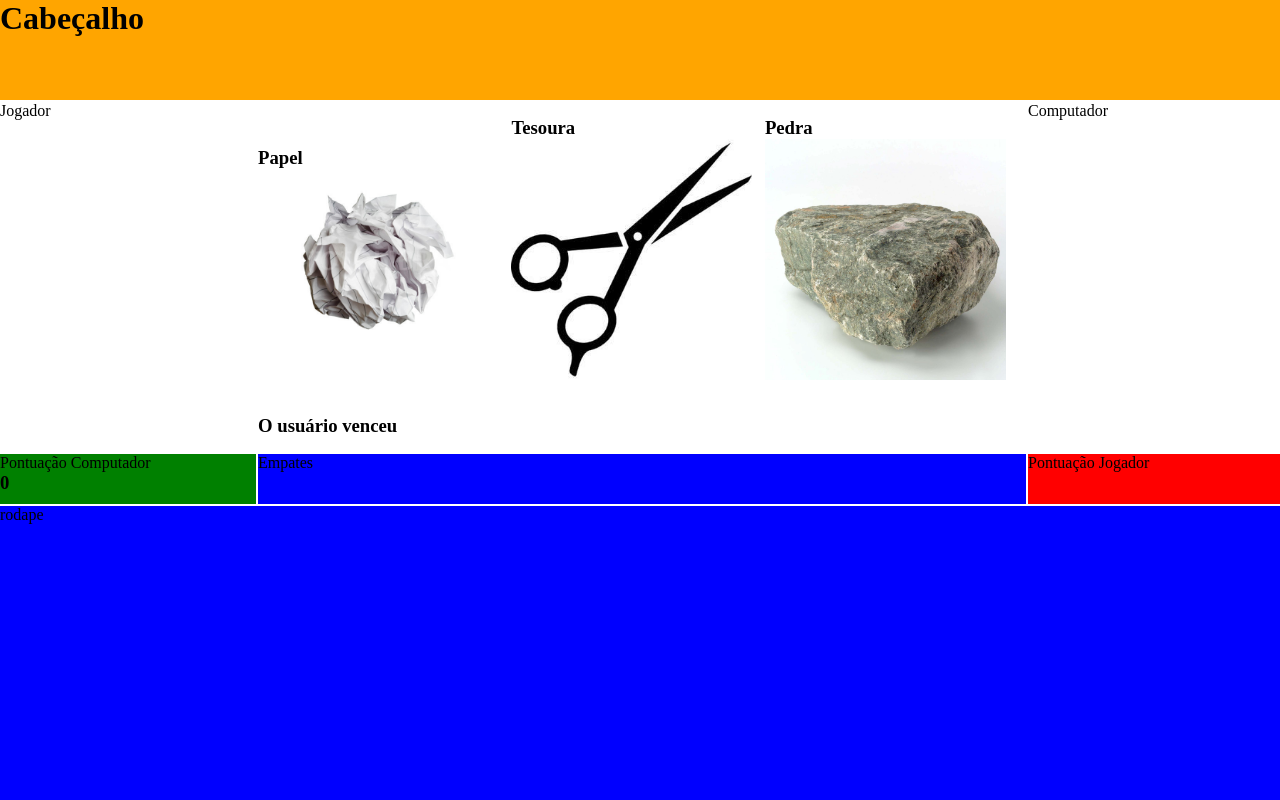
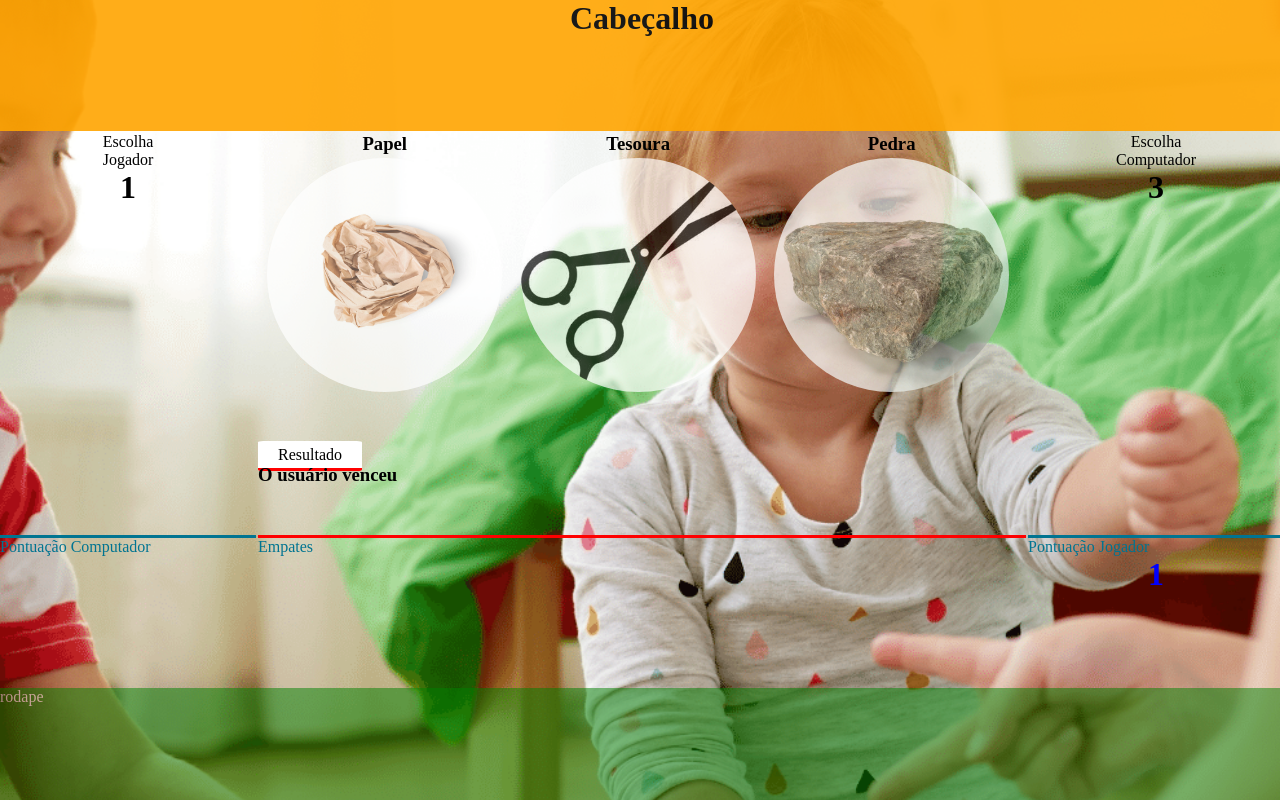
Before and after one commit to adilsondias2018/PapelPedraTesoura, a plain HTML site: page index.html in a window 1280 px wide. Both pictures are taken after a click on the element 384 px from the left and 267 px from the top of the page. Drawn offline with Linux system fonts and the light colour scheme.

Commit message:
Ainda falta ajustes nas chamadas da funçao

```diff
--- a/index.html
+++ b/index.html
@@ -15,32 +15,34 @@
         <div class="elemento">
             <h3>Papel</h3>
             <figure  id= 1 data-valor = '1'>
-                <figurecaption><img src="img/papel.jpeg" width="95%" alt="imagem papel embrulhado"></figurecaption>
+                <img src="img/papel3.png"  alt="imagem papel embrulhado">
             </figure>
         </div>
         <div class="elemento">
             <h3>Tesoura</h3>
             <figure id= 2 >
-            <figurecaption >
-                    <img src="img/tesoura.jpg" width="95%"  alt=" imagem desenho tesoura da cor toda preta"></figurecaption>
+                    <img src="img/tesoura.jpg"   alt=" imagem desenho tesoura da cor toda preta">
             </figure>
         </div>
         <div class="elemento">
             <h3>Pedra</h3>
             <figure id= 3>
-                <figurecaption><img src="img/pedra.jpeg" width="95%" alt=""></figurecaption>
+
+                <img src="img/pedra.jpeg"  alt="">
             </figure>
+            <div class="numero"></div>
         </div>
+        <div id="resultado"><span class="textoResultado">Resultado</span></div>
 
-        <div id="resultado">
+        </section>
+
 
         </div>
-        </section>
 
     </main>
 
-        <div class="computador">Computador </div>
-        <div class="jogador">Jogador</div>
+        <div id="computador"> Escolha <br> Computador</div>
+        <div id="jogador">Escolha <br> Jogador</div>
         <div id ="pontuacaoComputador">Pontuação Computador</div>
         <div id ="pontuacaoEmpate">Empates</div>
         <div id="pontuacaoJogador">Pontuação Jogador</div>
--- a/script.js
+++ b/script.js
@@ -12,93 +12,78 @@ let pontuacaoEmpate = 0
 
 let resultado = document.createElement('h3')
 let pontuacao = document.createElement('h3')
-
- pontuacao.textContent = pontuacaoComputador
- document.getElementById('pontuacaoComputador').appendChild(pontuacao)
+let escolhaJogador   = document.createElement('h1')
+let escolhaComputador   = document.createElement('h1')
 
     for (let i = 0; i < figuras.length; i++) {
-
-        console.log ('Fora event click acima ' +   pontuacaoComputador, pontuacaoEmpate, pontuacaoJogador);
-
 
         figuras[i].addEventListener('click', (e) => {
             const computador = Math.floor(Math.random() * 3 + 1)
             const escolhaUsario = parseInt(figuras[i].id)
-            console.log(computador, escolhaUsario)
-
 
             if ((computador === 1 && escolhaUsario === 3) || (computador === 3 && escolhaUsario === 2) || (computador === 2 && escolhaUsario === 1)) {
 
+                escolhasJogadorComputador(escolhaUsario, computador)
 
 
                 resultado.innerText = ' O computador venceu !';
 
                 document.getElementById('resultado').appendChild(resultado)
 
-
                 pontuacaoComputador += 1
 
                 console.log(computador, escolhaUsario, pontuacaoComputador)
 
-                // contadorComputador(pontuacaoComputador)
-
-
-
-
+                contadorComputador(pontuacaoComputador)
 
             } else if ((computador === 3 && escolhaUsario === 1) || (computador === 2 && escolhaUsario === 3) || (computador === 1 && escolhaUsario === 2)){
+
+                escolhasJogadorComputador(escolhaUsario, computador)
 
                 resultado.innerText = ' O usuário venceu';
                 document.getElementById('resultado').appendChild(resultado)
                 console.log(computador, escolhaUsario)
                 pontuacaoJogador += 1
                 console.log(computador, escolhaUsario, pontuacaoJogador)
-                // contadorJogagor(pontuacaoJogador)
+                contadorJogagor(pontuacaoJogador)
 
             }else if ( computador === escolhaUsario){
 
+                escolhasJogadorComputador(escolhaUsario, computador)
                 resultado.innerText = ' Empate';
                 document.getElementById('resultado').appendChild(resultado)
                 pontuacaoEmpate += 1
-                // contadorEmpate(pontuacaoEmpate)
+                contadorEmpate(pontuacaoEmpate)
             }
 
-
-
-
-            console.log ('Final for ' +   pontuacaoComputador, pontuacaoEmpate, pontuacaoJogador);
-
-
         })
-
-        console.log ('Fora event click abaixo ' +   pontuacaoComputador, pontuacaoEmpate, pontuacaoJogador);
-
-
-
 
     }
 
 function contadorEmpate(pontosAtuis) {
 
     pontuacao.innerText = pontosAtuis
-
     document.getElementById('pontuacaoEmpate').appendChild(pontuacao)
 }
 
 function contadorJogagor(pontosAtuis) {
 
     pontuacao.innerText = pontosAtuis
-
     document.getElementById('pontuacaoJogador').appendChild(pontuacao)
 }
 
 function contadorComputador(pontosAtuis) {
 
     pontuacao.innerText = pontosAtuis
-
     document.getElementById('pontuacaoComputador').appendChild(pontuacao)
 }
 
-contadorEmpate(pontuacaoEmpate)
-contadorJogagor(pontuacaoJogador)
-contadorComputador(pontuacaoComputador)
+function escolhasJogadorComputador(jogador, computador){
+
+                 escolhaJogador.innerText = jogador
+                 escolhaComputador.innerText = computador
+                document.getElementById('jogador').appendChild(escolhaJogador)
+                document.getElementById('computador').appendChild(escolhaComputador)
+
+
+}
--- a/style.css
+++ b/style.css
@@ -1,34 +1,56 @@
 *{
     margin: 0;
     padding: 0;
+    box-sizing: border-box;
+}
+
+
+html {
+    background: url(./img/bg1.png) no-repeat center center fixed;
+    background-size: cover;
+    height: 100%;
+    overflow: hidden;
+  }
+body {
+    display: grid;
+    height: 100vh;
+    grid-template-columns: 20% 60% 20%;
+    grid-gap: 2px;
+    grid-template-areas:
+    'cabecalho cabecalho cabecalho'
+    'jagador conteudo computador'
+    'pontuacaoJogador pontuacaoEmpate pontuacaoComputador '
+    'rodape rodape rodape';
+
+
 }
 
 header{
     grid-area: cabecalho;
-    background-color: blue;
 
 }
 .topo{
-
     background-color: orange;
+    text-align: center;
+    opacity: 0.9;
 }
 
 main{
-
     grid-area: conteudo;
     display: grid;
     grid-template-columns: 33% 33% 33%;
-    align-items: center;
     background-image: url();
 
 }
-
-
-
-.computador{
+#computador{
 
     grid-area: computador;
+    text-align: center ;
 
+}
+
+.resultado{
+    grid-area: resultado;
 }
 
 .stylePlay{
@@ -36,45 +58,59 @@ main{
     grid-area: jogador;
 
 }
+#jogador{
+    text-align: center;
+}
 
 footer{
 
     grid-area: rodape;
-
-    background-color:blue;
+    background-color: green;
+    color: white;
+    opacity: 0.5;
 
 }
 
-#pontuacaoComputador{
+#pontuacaoComputador {
+     border-top: rgba(1, 116, 145) 3px solid;
+     color: rgb(1, 116, 145);
 
-    background-color: green;
+}
+
+
+
+#pontuacaoComputador  h3{
+    color: rgb(1, 116, 145);
+    font-size: 2em;
+    text-align: center;
 
 }
 #pontuacaoJogador{
 
-    background-color: red;
+    border-top:rgb(1, 116, 145) 3px solid;
+    color: rgb(1, 116, 145);
+}
+#pontuacaoJogador h3{
+    color: blue;
+    font-size: 2em;
+    text-align: center;
 }
 
-#pontuacaoEmpate{
+#pontuacaoEmpate {
+    border-top: red 3px solid;
+    color:rgb(1, 116, 145)
+}
 
-    background-color: blue;
+#pontuacaoEmpate h3{
+
+    color:grey;
+    font-size: 2em;
+    text-align: center;
+
 }
 
 
-body {
 
-    display: grid;
-    min-height: 100vh;
-    grid-template-columns: 20% 60% 20%;
-    grid-template-rows: 100px 350px  50px;
-    grid-gap: 2px;
-    grid-template-areas:
-    'cabecalho cabecalho cabecalho'
-    'jagador conteudo computador'
-    'pontuacaoJogador pontuacaoEmpate pontuacaoComputador '
-    'rodape rodape rodape';
-
-}
 
 .tela_conteudo{
 
@@ -84,14 +120,26 @@ body {
 
 }
 
-elemento{
+.elemento{
 
-    margin: 0 auto;
-    padding: 50px;
+    text-align: center;
+
+
 
 }
 
-#resultado{
-
+img{
+    width: 95%;
+    border-radius: 50%;
+    padding: 3px;
+    opacity: 0.7;
 
 }
+
+.textoResultado{
+
+    border-radius: 5%;
+    background-color: white;
+    padding: 5px 20px;
+    border-bottom: red solid 3px;
+}
```
Also changed, not shown: img/background.png (added), img/bg.png (added), img/bg1.png (added), img/papel3.png (added).
